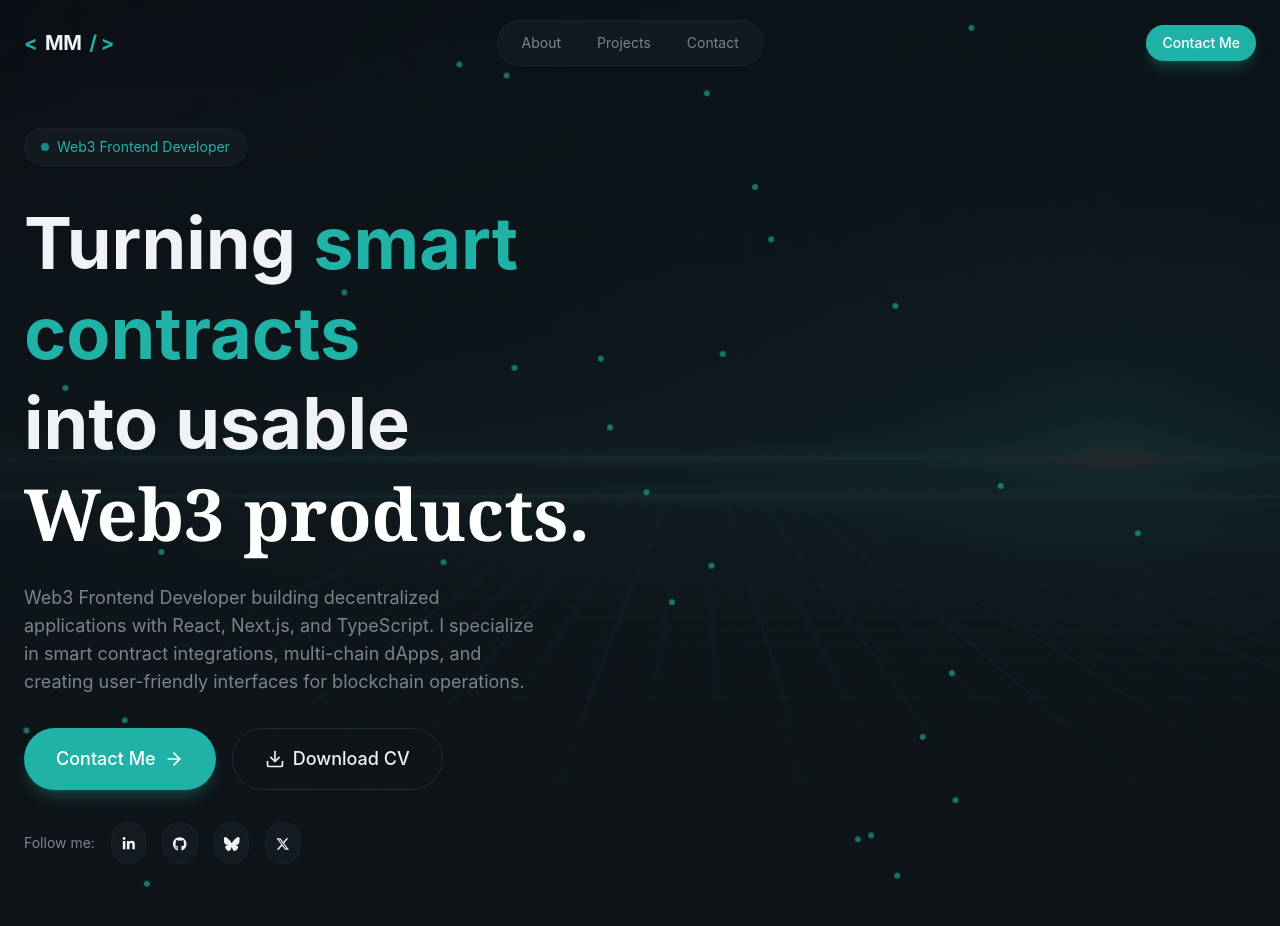
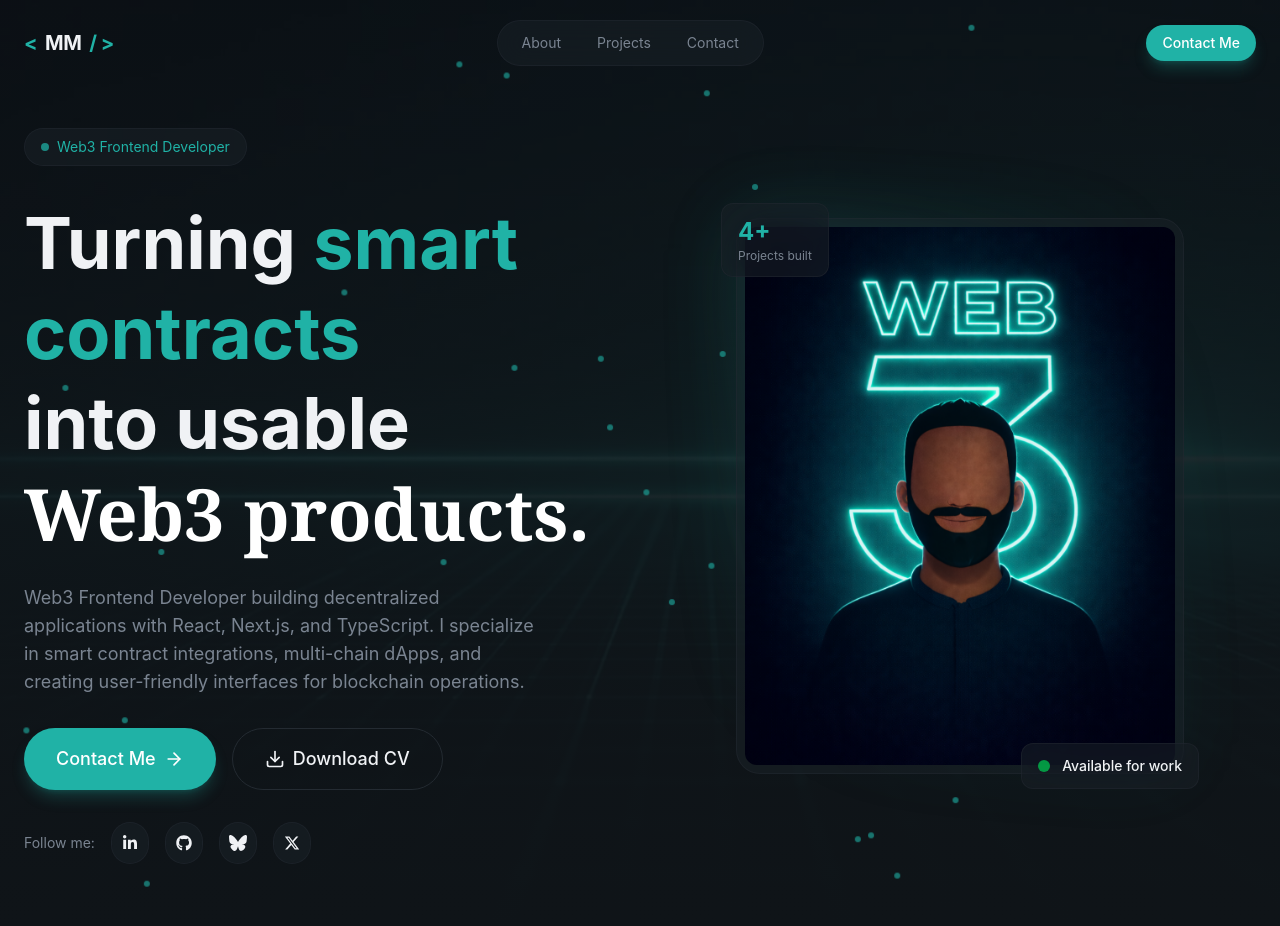
Before and after one commit to Mvnsour/dev-personal-portfolio, a React (Vite) app: page / in a window 1280 px wide. Shown: the top 926 px of the page. Built offline with nearby package versions, Linux system fonts and the light colour scheme.

Commit message:
feat: enhance Hero section with profile image and floating badges for improved visual appeal

```diff
--- a/src/sections/Hero.tsx
+++ b/src/sections/Hero.tsx
@@ -25,7 +25,6 @@
       />
       <div className='absolute inset-0 bg-linear-to-b from-background/20 via-background/80 to-background'/>
     </div>
-
       {/* Green dots */}
        <div className='absolute inset-0 overflow-hidden pointer-events-none'>
         {greenDots.map((dot, i) => (
@@ -53,7 +52,6 @@
                 Web3 Frontend Developer
               </span>
             </div>
-
             {/* Headline */}
             <div className='space-y-6'>
               <h1 className='text-5-xl m:text-6xl lg:text-7xl font-bold leading-tight animate-fade-in animation-delay-100'>
@@ -74,7 +72,6 @@
                 interfaces for blockchain operations.
               </p>
             </div>
-
             {/* CTAs */}
             <div className='flex flex-wrap gap-4 animate-fade-in animation-delay-300'>
               <Button size='lg'>
@@ -82,7 +79,6 @@
               </Button>
               <AnimatedBorderButton />
             </div>
-
             {/* Social links */}
             <div className='flex items-center gap-4 animate-fade-in animation-delay-400'>
               <span className='text-sm text-muted-foreground'> Follow me: </span>
@@ -99,12 +95,44 @@
                   rel='noopener noreferrer'
                   className='p-2 rounded-full glass hover:bg-primary/10 hover:text-primary transition-all duration-300'
                 >
-                  <FontAwesomeIcon icon={social.icon} className='text-sm'/>
+                  <FontAwesomeIcon icon={social.icon} className='text-md'/>
                 </a>
               ))}
             </div>
           </div>
           {/* Profile Image - Right Column */}
+          <div className='relative animate-fade-in animation-delay-300'>
+            {/* Profile Image */}
+            <div className='relative max-w-md mx-auto'>
+              <div
+                className='absolute inset-0 rounded-3xl bg-linear-to-br
+                from-primary/30 via-transparent
+                to-primary/10 blur-2xl animate-pulse'
+              />
+              <div className='relative glass rounded-3xl p-2 glow-border'>
+                <img
+                  src='./m-avatar-green-portrait.png'
+                  alt='Mansour Mbengue'
+                  className='w-full aspect-4/5 object-cover rounded-xl'
+                />
+
+                {/* Floating Badge */}
+                <div className='absolute -bottom-4 -right-4 glass rounded-xl py-3 px-4 animate-float'>
+                  <div className='flex items-center gap-3'>
+                    <div className='w-3 h-3 bg-green-500 rounded-full animate-pulse'/>
+                    <span className='text-sm font-medium'>Available for work</span>
+                  </div>
+                </div>
+                {/* Stats Badge */}
+                  <div className="absolute -top-4 -left-4 glass rounded-xl px-4 py-3 animate-float animation-delay-500">
+                    <div className="text-2xl font-bold text-primary">4+</div>
+                    <div className="text-xs text-muted-foreground">
+                      Projects built
+                    </div>
+                </div>
+              </div>
+            </div>
+          </div>
         </div>
        </div>
   </section>
```
